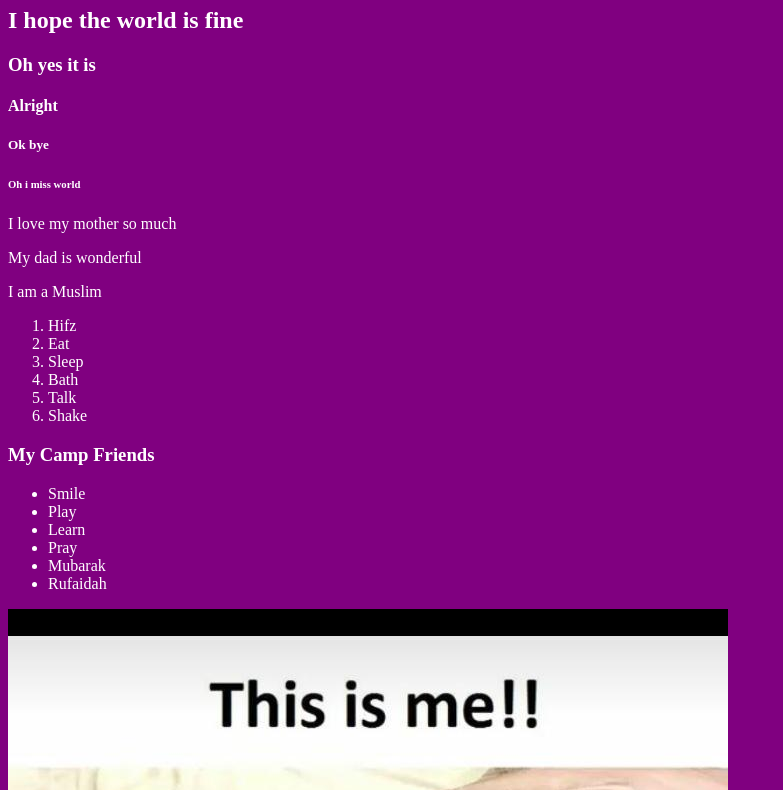
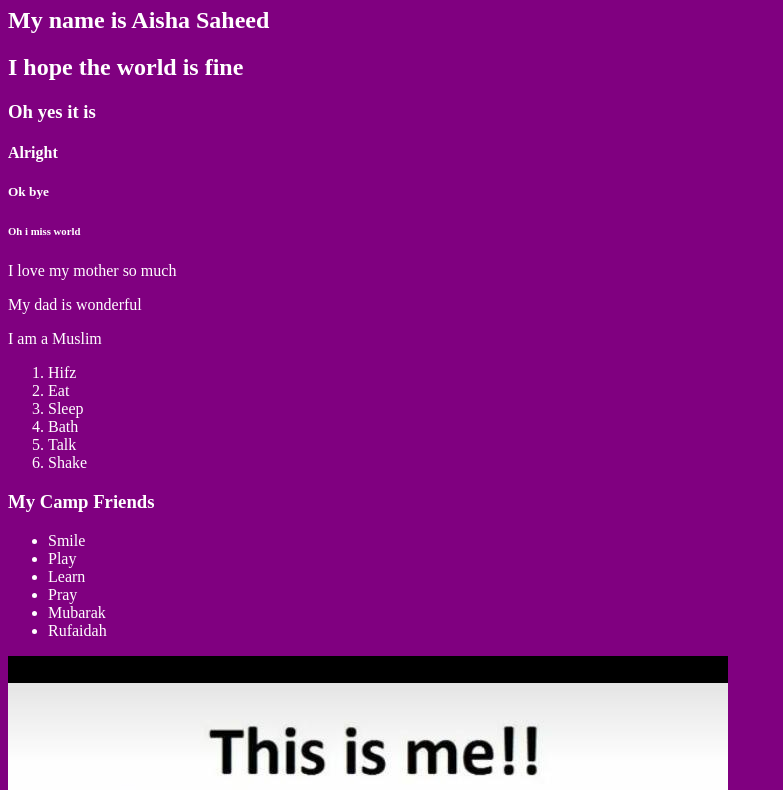
Before and after one commit to shuaiboseni/Aisha-Saheed, a plain HTML site: page index.html in a window 1280 px wide. Shown: the part 73-863 px from the top of the page, without its empty margins (0-783 px from the left). Drawn offline with Linux system fonts and the light colour scheme.

Commit message:
Update index.html

```diff
--- a/index.html
+++ b/index.html
@@ -5,6 +5,7 @@
 </head>
 <body style="background-color:Purple; color: white;">
 	<h1>Hello World </h1>
+	<h2>My name is Aisha Saheed</h2>
 	<h2>I hope the world is fine </h2>
 	<h3>Oh yes it is </h3>
 	<h4>Alright </h4>
```
